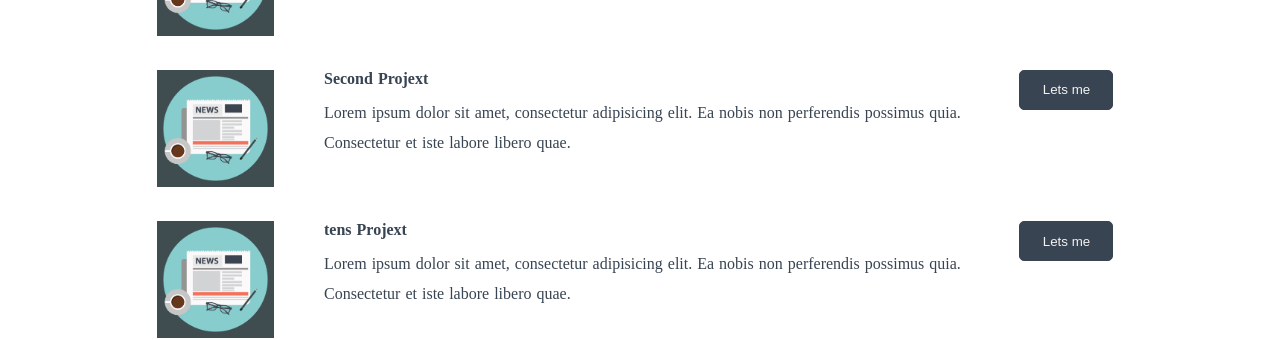
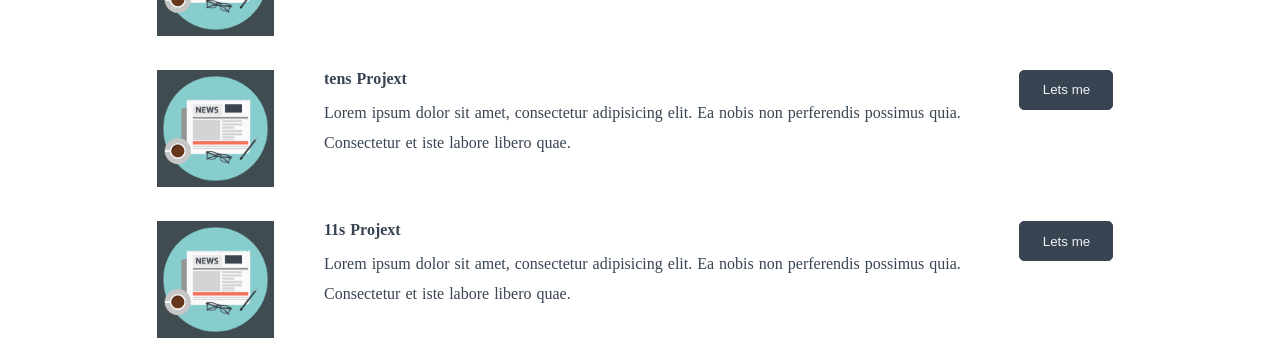
Before and after one commit to Desving/first-vue, a Nuxt app: page /articles in a window 1280 px wide. Shown: the part 1364-1704 px from the top of the page. Built offline with nearby package versions, Linux system fonts and the light colour scheme.

Commit message:
Добавил анимации для списка и кнопку перемешения

```diff
--- a/components/articlesList.vue
+++ b/components/articlesList.vue
@@ -109,7 +109,7 @@
                     },
                     {
                         id: 9,
-                        articleName: 'Second Projext',
+                        articleName: 'tens Projext',
                         articlePewText: 'Lorem ipsum dolor sit amet, ' +
                         'consectetur adipisicing elit. Ea nobis non perferendis ' +
                         'possimus quia. Consectetur et iste labore libero quae.',
@@ -118,7 +118,7 @@
                     },
                     {
                         id: 10,
-                        articleName: 'tens Projext',
+                        articleName: '11s Projext',
                         articlePewText: 'Lorem ipsum dolor sit amet, ' +
                         'consectetur adipisicing elit. Ea nobis non perferendis ' +
                         'possimus quia. Consectetur et iste labore libero quae.',
```
